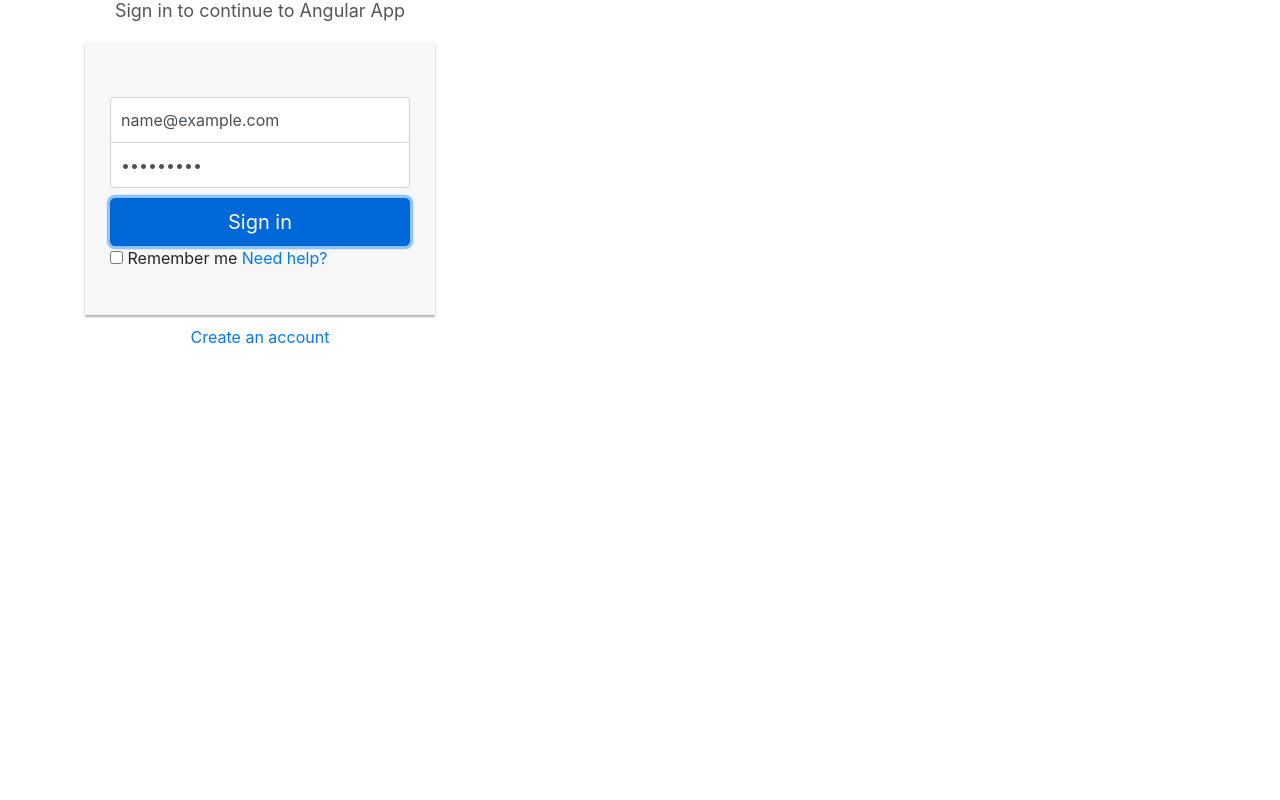
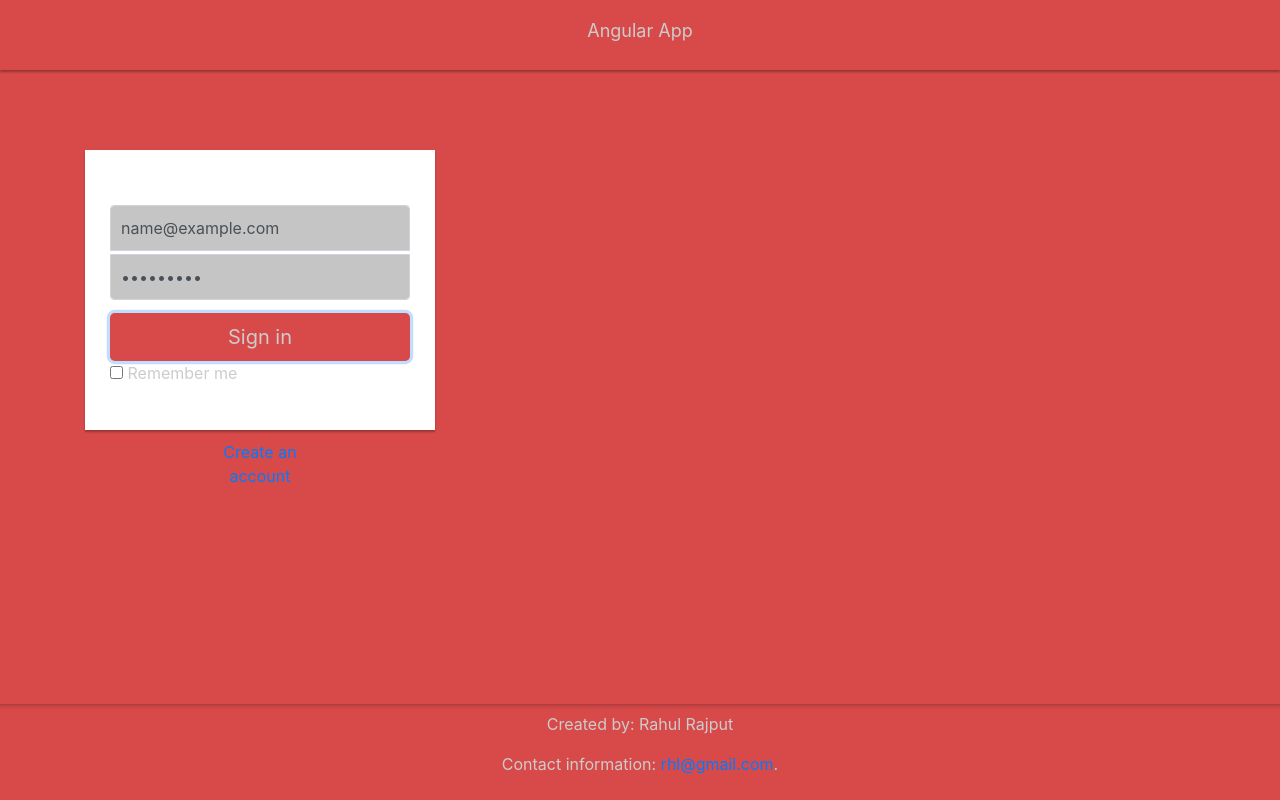
Before and after one commit to rhlrajput/Getting-Started-With-Angular, a website: page Demo/app/index.html in a window 1280 px wide. Both pictures are taken after typing "name@example.com", "Sample123" into the empty fields and a click on the button "Sign in". Drawn offline with nearby package versions, Linux system fonts and the light colour scheme; some packages are replaced by stand-ins of ours; a script that the page names is missing.

Commit message:
Login page completed

```diff
--- /dev/null
+++ b/Demo/api/UserInfo.json
@@ -0,0 +1,4 @@
+{
+  "username": "rhlrajput@gmail.com",
+  "version": "password"
+}
--- a/Demo/app/app.module.js
+++ b/Demo/app/app.module.js
@@ -3,12 +3,15 @@
  */
 ( function () {
 'use strict';
-    angular.module('Demo', ['ngRoute'
-        , 'demo.login'
+   var app= angular.module('Demo', ['ngRoute'
+        , 'demo.login', 'ui.router','restangular'
     ]);
-    angular.module('Demo').config(demoConfig);
+    app.constant('_',window._);
+    app.constant('ENV','http://63342/Demo/api/v1');
 
-    function demoConfig($routeProvider){
+    app.config(demoConfig);
+
+    function demoConfig($routeProvider,RestangularProvider,ENV){
         $routeProvider.
             when('/', {
                 controller: 'loginController',
@@ -16,5 +19,12 @@
             otherwise({
                 redirectTo:'/'
             });
+        RestangularProvider.setBaseUrl(ENV);
+        // Auth details
+        RestangularProvider.setDefaultHeaders({
+            'Content-Type': 'application/json'
+        });
+        RestangularProvider.setRequestSuffix('.json');
     }
+
 }());
--- a/Demo/app/index.html
+++ b/Demo/app/index.html
@@ -7,16 +7,31 @@
 <body ng-app="Demo">
 
 <script src="../node_modules/jquery/dist/jquery.js"></script>
+<script src="../node_modules/underscore/underscore.js"></script>
 
 <script src="../node_modules/angular/angular.js"></script>
 <script src="../node_modules/angular-route/angular-route.js"></script>
+<script src="../node_modules/angular-ui-router/release/angular-ui-router.js"></script>
+<script src="../node_modules/restangular/dist/restangular.js"></script>
 
 <script src="../app/app.module.js"></script>
 <script src="../app/login/login.module.js"></script>
 <script src="../app/login/controllers/login-controller.js"></script>
 <link rel="stylesheet" href="../node_modules/bootstrap/dist/css/bootstrap.css"/>
+<link rel="stylesheet" href="../app/style.css"/>
+
 <link rel="stylesheet" href="../app/login/login.css"/>
+<article>
+    <header>
+        <h1 class="text-center login-title">Angular App</h1>
+    </header>
+</article>
+
 <div ng-view></div>
-
+<footer>
+    <p>Created by: Rahul Rajput</p>
+    <p>Contact information: <a href="mailto:rhlrajput@gmail.com">
+        rhl@gmail.com</a>.</p>
+</footer>
 </body>
 </html>
--- a/Demo/app/login/controllers/login-controller.js
+++ b/Demo/app/login/controllers/login-controller.js
@@ -3,6 +3,12 @@
  */
 var loginCtrl=angular.module("demo.login");
 
-loginCtrl.controller("loginController",[function(){
+loginCtrl.controller("loginController",['$scope',function($scope){
+    $scope.userName='';
+    $scope.password='';
+
+    $scope.authenticate = function(){
+    alert($scope.userName);
+    }
 
 }]);
--- a/Demo/app/login/login.css
+++ b/Demo/app/login/login.css
@@ -11,6 +11,7 @@
 .form-signin .checkbox
 {
     font-weight: normal;
+    color: #CCC;
 }
 .form-signin .form-control
 {
@@ -26,30 +27,32 @@
 {
     z-index: 2;
 }
-.form-signin input[type="text"]
+.form-signin input[type="email"]
 {
-    margin-bottom: -1px;
+    margin-bottom: 3px;
     border-bottom-left-radius: 0;
     border-bottom-right-radius: 0;
+    background-color: #c5c5c5;
 }
 .form-signin input[type="password"]
 {
-    margin-bottom: 10px;
+    margin-bottom: 13px;
     border-top-left-radius: 0;
     border-top-right-radius: 0;
+    background-color: #c5c5c5;
 }
 .account-wall
 {
-    margin-top: 20px;
+    margin-top: 150px;
     padding: 40px 0px 20px 0px;
-    background-color: #f7f7f7;
+    background-color: #ffffff;
     -moz-box-shadow: 0px 2px 2px rgba(0, 0, 0, 0.3);
     -webkit-box-shadow: 0px 2px 2px rgba(0, 0, 0, 0.3);
     box-shadow: 0px 2px 2px rgba(0, 0, 0, 0.3);
 }
 .login-title
 {
-    color: #555;
+    color: #ccc;
     font-size: 18px;
     font-weight: 400;
     display: block;
@@ -71,5 +74,11 @@
 .new-account
 {
     display: block;
-    margin-top: 10px;
+    width:150px;
+    margin: auto;
+    padding: 10px;
 }
+.btn-block{
+    background-color: #d84a49;
+    color: #ccc;
+}
--- a/Demo/app/login/views/login.html
+++ b/Demo/app/login/views/login.html
@@ -1,18 +1,19 @@
 <div class="container">
     <div class="row">
-        <div class="col-sm-6 col-md-4 col-md-offset-4">
-            <h1 class="text-center login-title">Sign in to continue to Angular App</h1>
+        <div class="col-sm-6 col-md-4 col-md-offset-4"  ng-controller="loginController">
+
             <div class="account-wall">
-                <form class="form-signin">
-                    <input type="text" class="form-control" placeholder="Email" required autofocus>
-                    <input type="password" class="form-control" placeholder="Password" required>
-                    <button class="btn btn-lg btn-primary btn-block" type="submit">
-                        Sign in</button>
-                    <label class="checkbox pull-left">
+                <form class="form-signin"name="loginform" >
+                    <input type="email" class="form-control" ng-model="userName" placeholder="Email" ng-required="true" autofocus>
+                    <input type="password" class="form-control" ng-model="password" placeholder="Password" ng-required="true">
+                    <button class="btn btn-lg btn-block" type="submit" ng-click="loginform.$valid && authenticate()">
+                        Sign in
+                    </button>
+                    <label class="checkbox pull-right">
                         <input type="checkbox" value="remember-me">
                         Remember me
                     </label>
-                    <a href="#" class="pull-right need-help">Need help? </a><span class="clearfix"></span>
+                    <span class="clearfix"></span>
                 </form>
             </div>
             <a href="#" class="text-center new-account">Create an account </a>
--- /dev/null
+++ b/Demo/app/style.css
@@ -0,0 +1,25 @@
+header {
+    position: fixed;
+    top: 0px;
+    left: 0px;
+    width: 100%;
+    color: #CCC;
+    background: #d84a49;
+    padding: 20px;
+    box-shadow: 0px 2px 2px rgba(0, 0, 0, 0.3)
+}
+
+footer {
+    position: fixed;
+    bottom: 0px;
+    left: 0px;
+    width: 100%;
+    color: #CCC;
+    background: #d84a49;
+    padding: 8px;
+    text-align: center;
+    box-shadow:inset 0 15px 5px -14px rgba(0, 0, 0, 0.3);
+}
+body{
+    background-color:#d84a49;
+}
--- a/Demo/package.json
+++ b/Demo/package.json
@@ -7,6 +7,7 @@
     "angular":"1.3.0",
     "angular-ui-router":"0.2.10",
     "restangular":"1.5.1",
-    "lodash": "latest"
+    "angular-route":"latest",
+    "underscore":"latest"
   }
 }
```
Also changed, not shown: Demo/app/login/login.module.js (line endings or trailing spaces).
